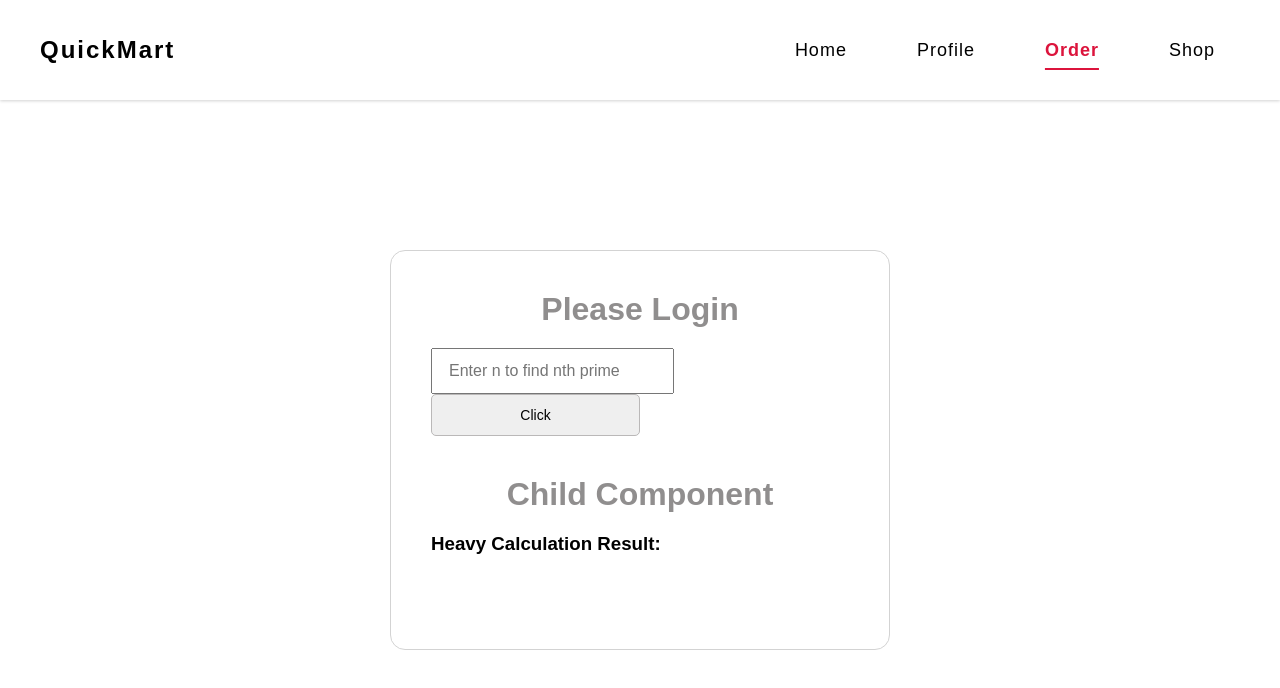
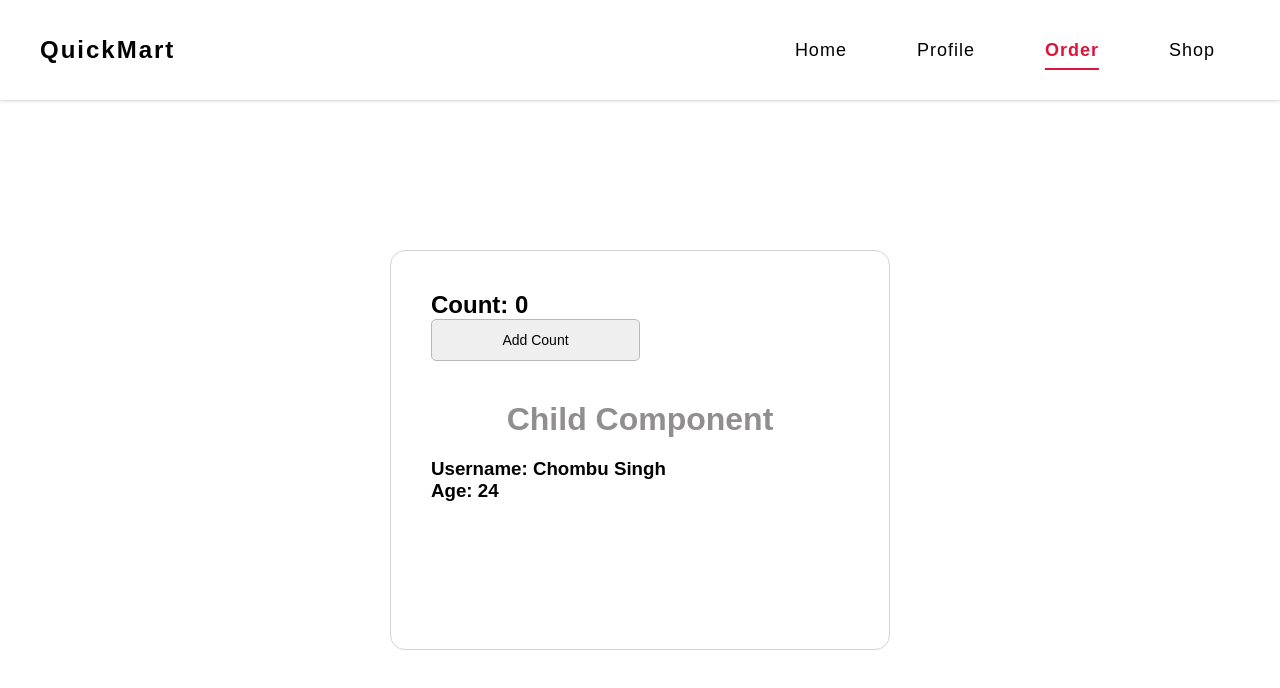
Before and after one commit to RajSresth/A-37-React-Batch, a React (Vite) app: page /order in a window 1280 px wide. Shown: the top 688 px of the page. Built offline with nearby package versions, Linux system fonts and the light colour scheme.

Commit message:
Simple useMemo useCallback

```diff
--- a/src/Topic-14 React Routing/components/Child.jsx
+++ b/src/Topic-14 React Routing/components/Child.jsx
@@ -1,18 +1,40 @@
 import React from "react";
 
-const Child = ({result}) => {
+const Child = ({greet, user}) => {
   console.log("Child Render");
+  greet()
+
   return (
     <div>
       <h1 style={{ textAlign: "center", marginTop: "40px" }}>
         Child Component
       </h1>
-      <h3>Heavy Calculation Result: {result}</h3>
+      <h3>Username: {user?.fullname}</h3>
+      <h3>Age: {user?.age}</h3>
     </div>
   );
 };
 
 export default React.memo(Child);
+
+/**
+ * prev = greet - 01x1
+ *        user  - 01y1
+ * next = greet - 01x1
+ *        user  - 01y1
+ */
+
+
+
+
+
+
+
+
+
+
+
+
 
 
 /**
--- a/src/Topic-14 React Routing/pages/Order.jsx
+++ b/src/Topic-14 React Routing/pages/Order.jsx
@@ -1,53 +1,30 @@
-import {useState, useMemo} from "react";
+import {useState, useMemo, useCallback} from "react";
 import Child from "../components/Child";
 
 const Order = () => {
-  const [login, setLogin] = useState(false);
-  const [input, setInput] = useState(""); // input = 123456
-  console.log("Parent Render");
+  const [count, setCount] = useState(0); // count = 0
+  console.log("Parent Render")
 
-  const heavyCalculation = (n) => {
-    console.log("Heavy Calculation")
-    if (!n || n <= 0) return null;
+const greet = useCallback(() => console.log("Hello useCallback"),[]); // greet = 01x1
 
-    let count = 0;
-    let num = 1;
+  const user = useMemo(() => ({fullname: "Chombu Singh", age: 24}),[]);     // user = 01y1
 
-    while (count < n) {
-      num++;
-      let isPrime = true;
-
-      for (let i = 2; i <= Math.sqrt(num); i++) {
-        if (num % i === 0) {
-          isPrime = false;
-          break;
-        }
-      }
-
-      if (isPrime) count++;
-    }
-
-    return num;
-  };
-
-  const result =  useMemo(() => heavyCalculation(+input),[input]);
 
   return (
     <div id="order">
       <div className="center-box">
-        {login ? <h1>Welcome to Order Page</h1> : <h1>Please Login</h1>}
-        <input
-          type="text"
-          value={input}
-          onChange={(e) => setInput(e.target.value)}
-          placeholder="Enter n to find nth prime"
-          style={{padding: "12px 16px", fontSize:"16px"}}
-        />
-        <button onClick={() => setLogin(!login)}>Click</button>
-        <Child result={result} />
+        <h2>Count: {count}</h2>
+        <button onClick={() => setCount(count + 1)}>Add Count</button>
+
+        <Child greet={greet} user={user} />
       </div>
     </div>
   );
 };
 
 export default Order;
+
+
+
+{/* <Order/>
+<Order/> */}
```
